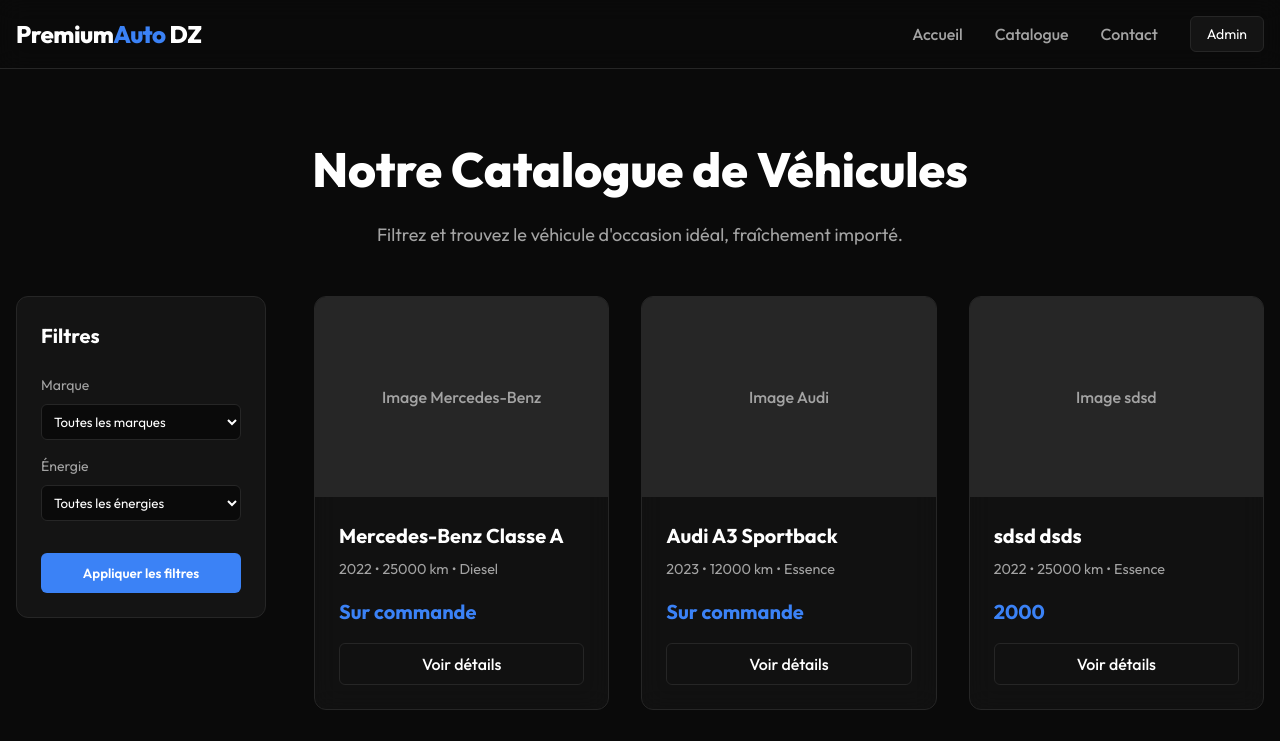
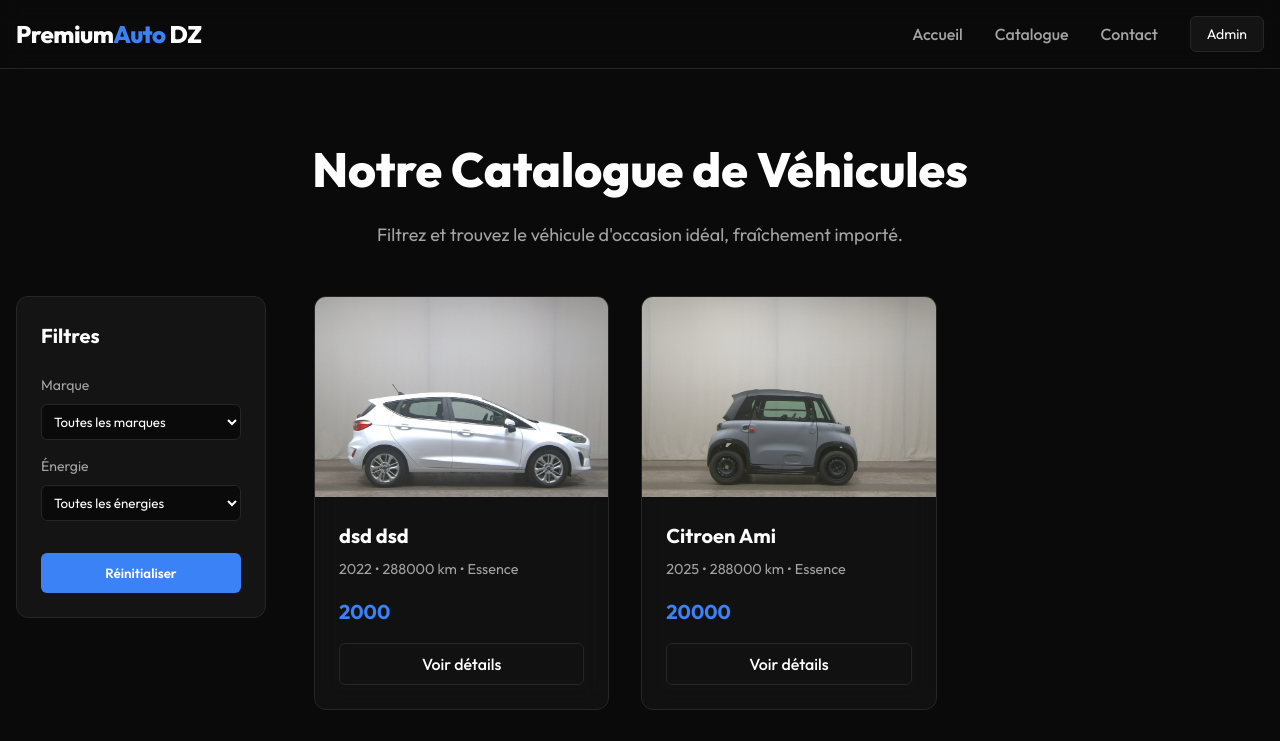
Before and after one commit to aicha21000/atlaschrono, a Next.js app: page /cars in a window 1280 px wide. Shown: the top 741 px of the page. Built offline with nearby package versions, Linux system fonts and the light colour scheme.

Commit message:
fix: migrated filtering to robust client-side component for instant updates

```diff
--- a/cars.json
+++ b/cars.json
@@ -1,43 +1,4 @@
 [
-  {
-    "id": "1",
-    "marque": "Mercedes-Benz",
-    "modele": "Classe A",
-    "annee": 2022,
-    "kilometrage": 25000,
-    "energie": "Diesel",
-    "boite": "Automatique",
-    "couleur": "Noir",
-    "prix": "Sur commande",
-    "description": "Véhicule en parfait état...",
-    "status": "En ligne"
-  },
-  {
-    "id": "2",
-    "marque": "Audi",
-    "modele": "A3 Sportback",
-    "annee": 2023,
-    "kilometrage": 12000,
-    "energie": "Essence",
-    "boite": "Automatique",
-    "couleur": "Gris Nardo",
-    "prix": "Sur commande",
-    "description": "Véhicule quasi neuf...",
-    "status": "En ligne"
-  },
-  {
-    "id": "1785665474015",
-    "marque": "sdsd",
-    "modele": "dsds",
-    "annee": 2022,
-    "prix": "2000",
-    "kilometrage": 25000,
-    "energie": "Essence",
-    "boite": "Automatique",
-    "couleur": "sds",
-    "description": "dsds",
-    "status": "En ligne"
-  },
   {
     "id": "1785665721099",
     "marque": "dsd",
--- a/src/app/cars/page.tsx
+++ b/src/app/cars/page.tsx
@@ -1,28 +1,14 @@
 import styles from './page.module.css';
-import Link from 'next/link';
-import Form from 'next/form';
 import { getCars } from '@/actions/cars';
+import CarsCatalogue from '@/components/CarsCatalogue/CarsCatalogue';
 
 export const dynamic = 'force-dynamic';
 
-export default async function CarsPage({ searchParams }: { searchParams: Promise<{ [key: string]: string | undefined }> }) {
-  const resolvedParams = await searchParams;
-  let cars = await getCars();
+export default async function CarsPage() {
+  const cars = await getCars();
 
-  // Extraire les options uniques existantes dans la base de données
-  const uniqueBrands = Array.from(new Set(cars.map((c: any) => c.marque).filter(Boolean)));
-  const uniqueEnergies = Array.from(new Set(cars.map((c: any) => c.energie).filter(Boolean)));
-
-  // Appliquer les filtres
-  const selectedMarque = resolvedParams.marque;
-  const selectedEnergie = resolvedParams.energie;
-
-  if (selectedMarque && selectedMarque !== "Toutes") {
-    cars = cars.filter((c: any) => c.marque === selectedMarque);
-  }
-  if (selectedEnergie && selectedEnergie !== "Toutes") {
-    cars = cars.filter((c: any) => c.energie === selectedEnergie);
-  }
+  const uniqueBrands = Array.from(new Set(cars.map((c: any) => c.marque).filter(Boolean))) as string[];
+  const uniqueEnergies = Array.from(new Set(cars.map((c: any) => c.energie).filter(Boolean))) as string[];
 
   return (
     <div className={styles.carsContainer}>
@@ -32,58 +18,11 @@
           <p className={styles.subtitle}>Filtrez et trouvez le véhicule d'occasion idéal, fraîchement importé.</p>
         </header>
 
-        <div className={styles.layout}>
-          <aside className={styles.filters}>
-            <h3>Filtres</h3>
-            <Form action="/cars">
-              <div className={styles.filterGroup}>
-                <label>Marque</label>
-                <select name="marque" className={styles.select} defaultValue={selectedMarque || "Toutes"}>
-                  <option value="Toutes">Toutes les marques</option>
-                  {uniqueBrands.map((brand: any) => (
-                    <option key={brand} value={brand}>{brand}</option>
-                  ))}
-                </select>
-              </div>
-              <div className={styles.filterGroup}>
-                <label>Énergie</label>
-                <select name="energie" className={styles.select} defaultValue={selectedEnergie || "Toutes"}>
-                  <option value="Toutes">Toutes les énergies</option>
-                  {uniqueEnergies.map((energie: any) => (
-                    <option key={energie} value={energie}>{energie}</option>
-                  ))}
-                </select>
-              </div>
-              <button type="submit" className={styles.applyBtn}>Appliquer les filtres</button>
-            </Form>
-          </aside>
-
-          <main className={styles.carGrid}>
-            {cars.map((car: any) => (
-              <div key={car.id} className={`glass-panel ${styles.carCard}`}>
-                <div className={styles.carImagePlaceholder}>
-                  {car.images && car.images.length > 0 ? (
-                    <img src={car.images[0]} alt={`${car.marque} ${car.modele}`} style={{width: '100%', height: '100%', objectFit: 'cover'}} />
-                  ) : (
-                    <span>Image {car.marque}</span>
-                  )}
-                </div>
-                <div className={styles.carInfo}>
-                  <h3>{car.marque} {car.modele}</h3>
-                  <p className={styles.carDetails}>{car.annee} • {car.kilometrage} km • {car.energie}</p>
-                  <p className={styles.carPrice}>{car.prix}</p>
-                  <Link href={`/cars/${car.id}`} className={styles.detailsBtn}>Voir détails</Link>
-                </div>
-              </div>
-            ))}
-
-            {cars.length === 0 && (
-              <div style={{gridColumn: '1 / -1', textAlign: 'center', padding: '3rem', color: '#a3a3a3'}}>
-                Aucun véhicule ne correspond à ces critères.
-              </div>
-            )}
-          </main>
-        </div>
+        <CarsCatalogue
+          initialCars={cars}
+          uniqueBrands={uniqueBrands}
+          uniqueEnergies={uniqueEnergies}
+        />
       </div>
     </div>
   );
--- /dev/null
+++ b/src/components/CarsCatalogue/CarsCatalogue.tsx
@@ -0,0 +1,94 @@
+"use client";
+import { useState } from 'react';
+import Link from 'next/link';
+import styles from '@/app/cars/page.module.css';
+
+interface CarsCatalogueProps {
+  initialCars: any[];
+  uniqueBrands: string[];
+  uniqueEnergies: string[];
+}
+
+export default function CarsCatalogue({ initialCars, uniqueBrands, uniqueEnergies }: CarsCatalogueProps) {
+  const [marque, setMarque] = useState("Toutes");
+  const [energie, setEnergie] = useState("Toutes");
+
+  // Filtrage 100% côté client
+  let filteredCars = initialCars;
+
+  if (marque !== "Toutes") {
+    filteredCars = filteredCars.filter(c => c.marque === marque);
+  }
+  if (energie !== "Toutes") {
+    filteredCars = filteredCars.filter(c => c.energie === energie);
+  }
+
+  return (
+    <div className={styles.layout}>
+      <aside className={styles.filters}>
+        <h3>Filtres</h3>
+        <div className={styles.filterGroup}>
+          <label>Marque</label>
+          <select
+            className={styles.select}
+            value={marque}
+            onChange={(e) => setMarque(e.target.value)}
+          >
+            <option value="Toutes">Toutes les marques</option>
+            {uniqueBrands.map((brand: any) => (
+              <option key={brand} value={brand}>{brand}</option>
+            ))}
+          </select>
+        </div>
+        <div className={styles.filterGroup}>
+          <label>Énergie</label>
+          <select
+            className={styles.select}
+            value={energie}
+            onChange={(e) => setEnergie(e.target.value)}
+          >
+            <option value="Toutes">Toutes les énergies</option>
+            {uniqueEnergies.map((en: any) => (
+              <option key={en} value={en}>{en}</option>
+            ))}
+          </select>
+        </div>
+        <button
+          className={styles.applyBtn}
+          onClick={() => {
+            setMarque("Toutes");
+            setEnergie("Toutes");
+          }}
+        >
+          Réinitialiser
+        </button>
+      </aside>
+
+      <main className={styles.carGrid}>
+        {filteredCars.map((car: any) => (
+          <div key={car.id} className={`glass-panel ${styles.carCard}`}>
+            <div className={styles.carImagePlaceholder}>
+              {car.images && car.images.length > 0 ? (
+                <img src={car.images[0]} alt={`${car.marque} ${car.modele}`} style={{width: '100%', height: '100%', objectFit: 'cover'}} />
+              ) : (
+                <span>Image {car.marque}</span>
+              )}
+            </div>
+            <div className={styles.carInfo}>
+              <h3>{car.marque} {car.modele}</h3>
+              <p className={styles.carDetails}>{car.annee} • {car.kilometrage} km • {car.energie}</p>
+              <p className={styles.carPrice}>{car.prix}</p>
+              <Link href={`/cars/${car.id}`} className={styles.detailsBtn}>Voir détails</Link>
+            </div>
+          </div>
+        ))}
+
+        {filteredCars.length === 0 && (
+          <div style={{gridColumn: '1 / -1', textAlign: 'center', padding: '3rem', color: '#a3a3a3'}}>
+            Aucun véhicule ne correspond à ces critères.
+          </div>
+        )}
+      </main>
+    </div>
+  );
+}
```
